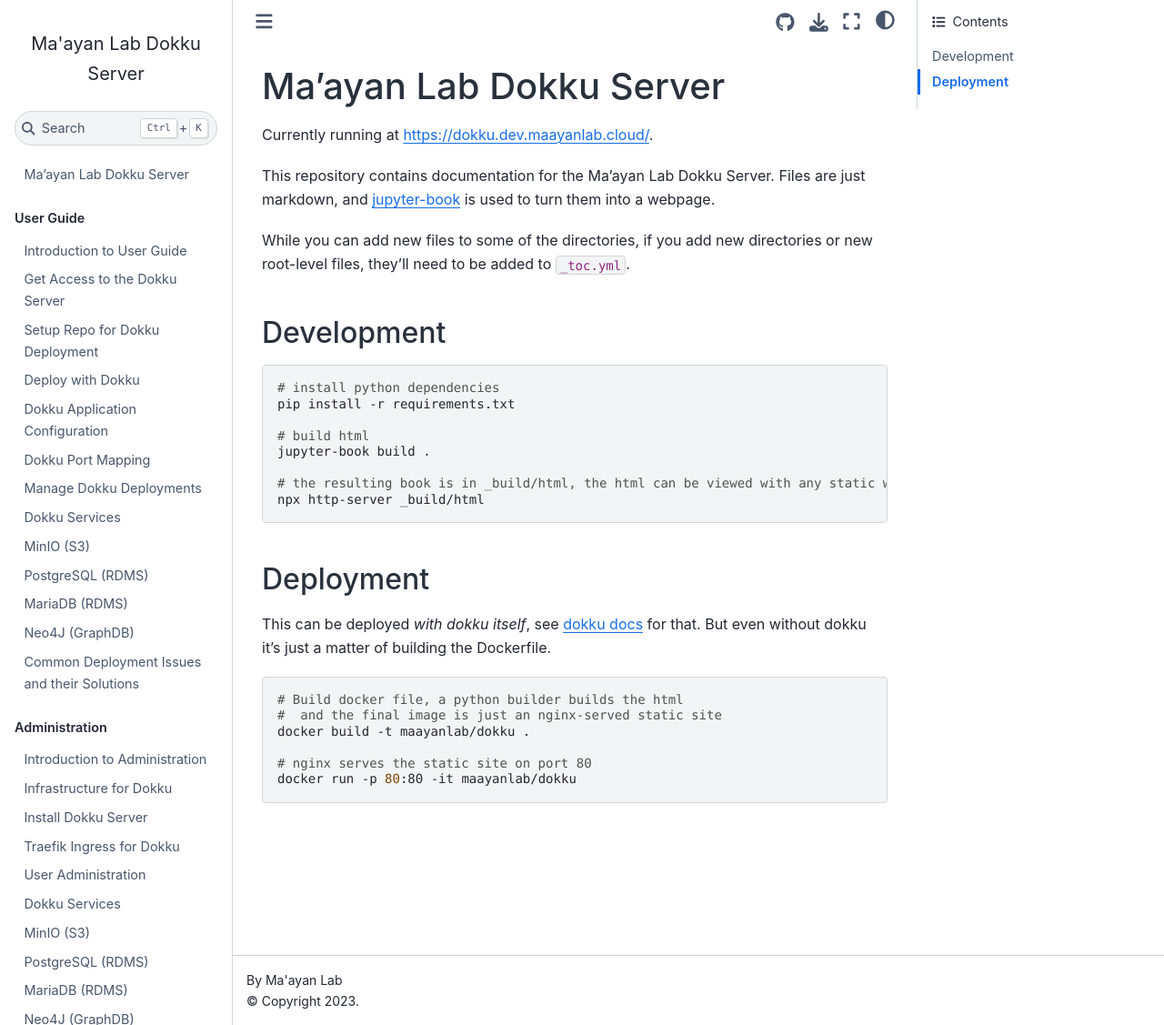
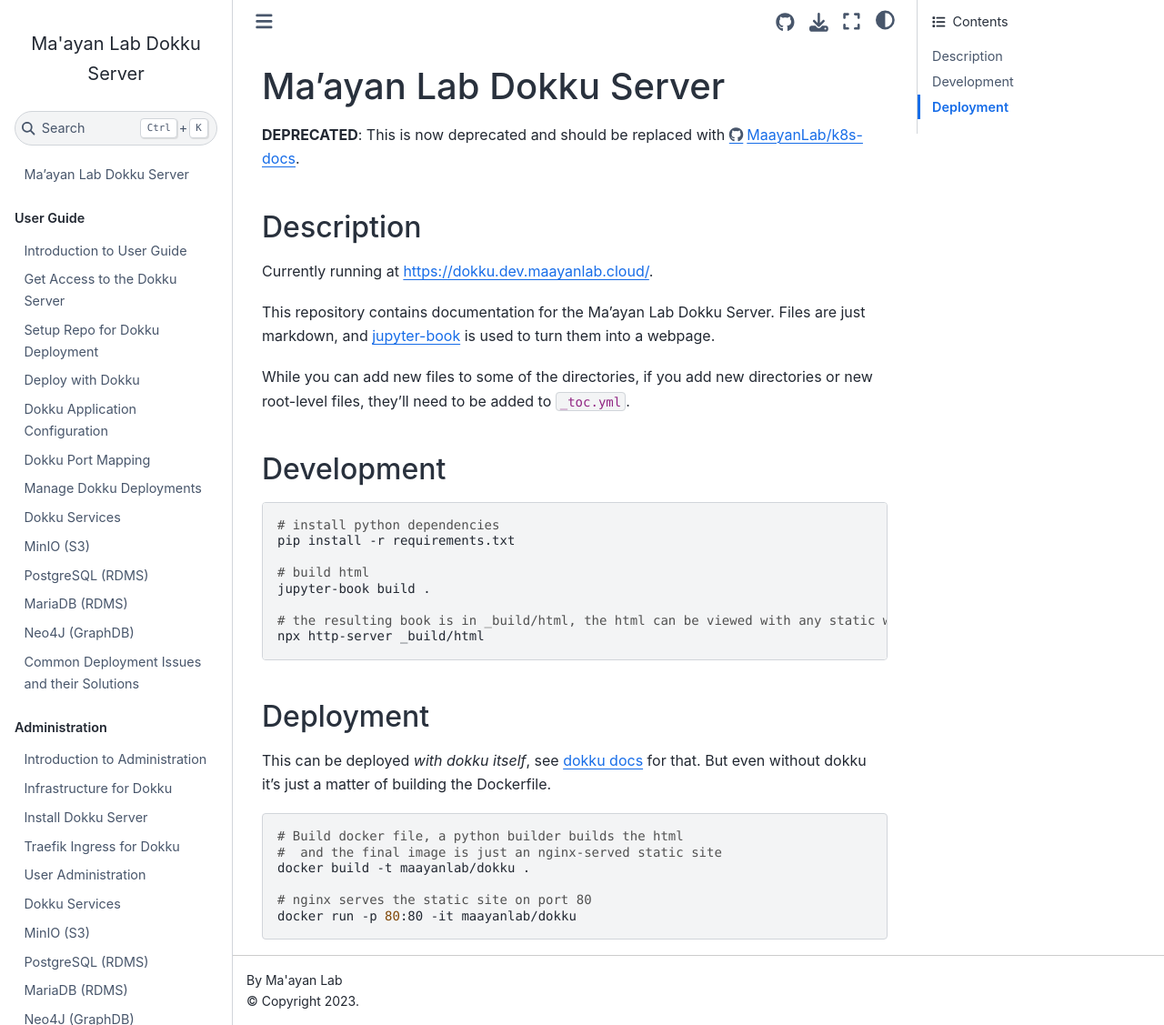
Before and after one commit to MaayanLab/dokku, a Jupyter Book: the page built from README.md, in a window 1280 px wide and 1127 px high. Shown: the whole window at 91% size. Built offline with Jupyter Book 1.0.4 settings and Sphinx 7.4.7 and the Sphinx Book theme 1.1.4, drawn with Linux system fonts in a browser that asks for light colours.

Commit message:
Deprecate dokku for k8s

```diff
--- a/README.md
+++ b/README.md
@@ -1,4 +1,8 @@
 # Ma'ayan Lab Dokku Server
+
+**DEPRECATED**: This is now deprecated and should be replaced with <https://github.com/MaayanLab/k8s-docs>.
+
+## Description
 
 Currently running at <https://dokku.dev.maayanlab.cloud/>.
 
```
Also changed, not shown: intro.md (+2 -0 lines).
